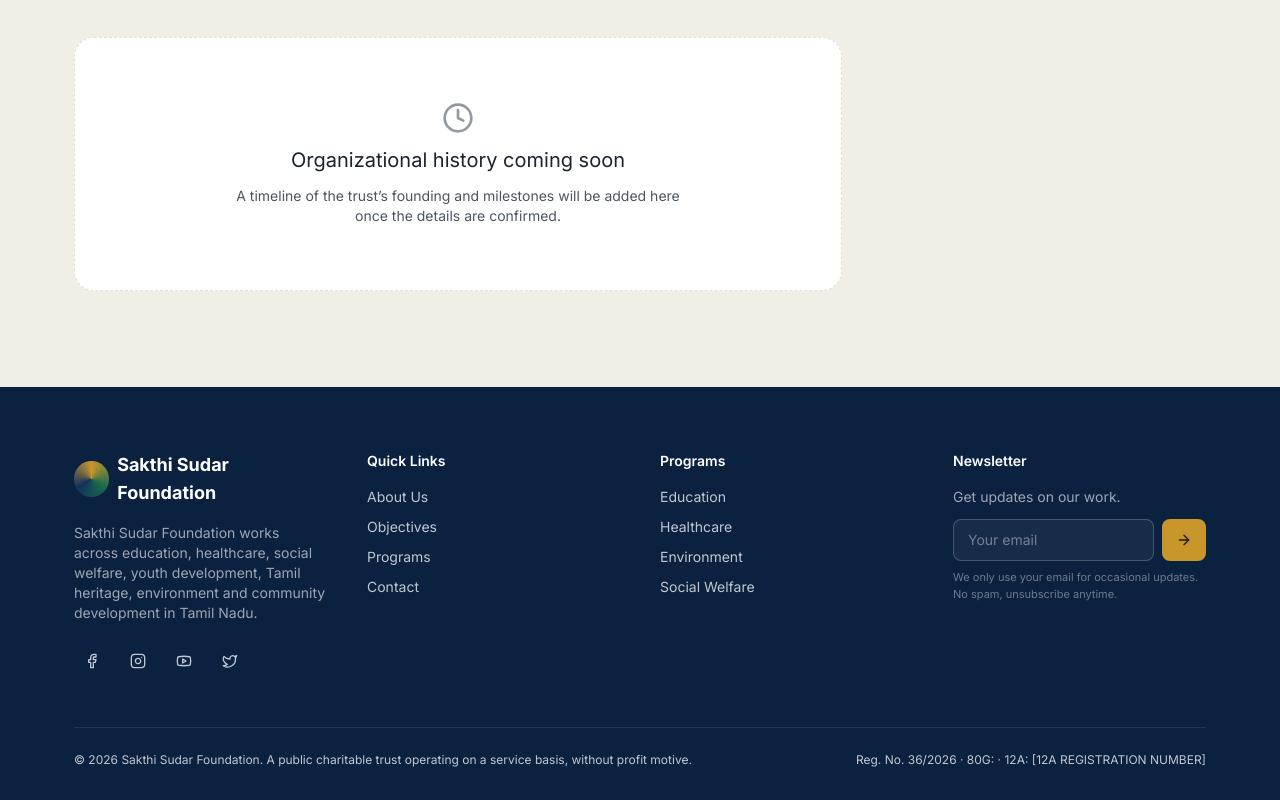
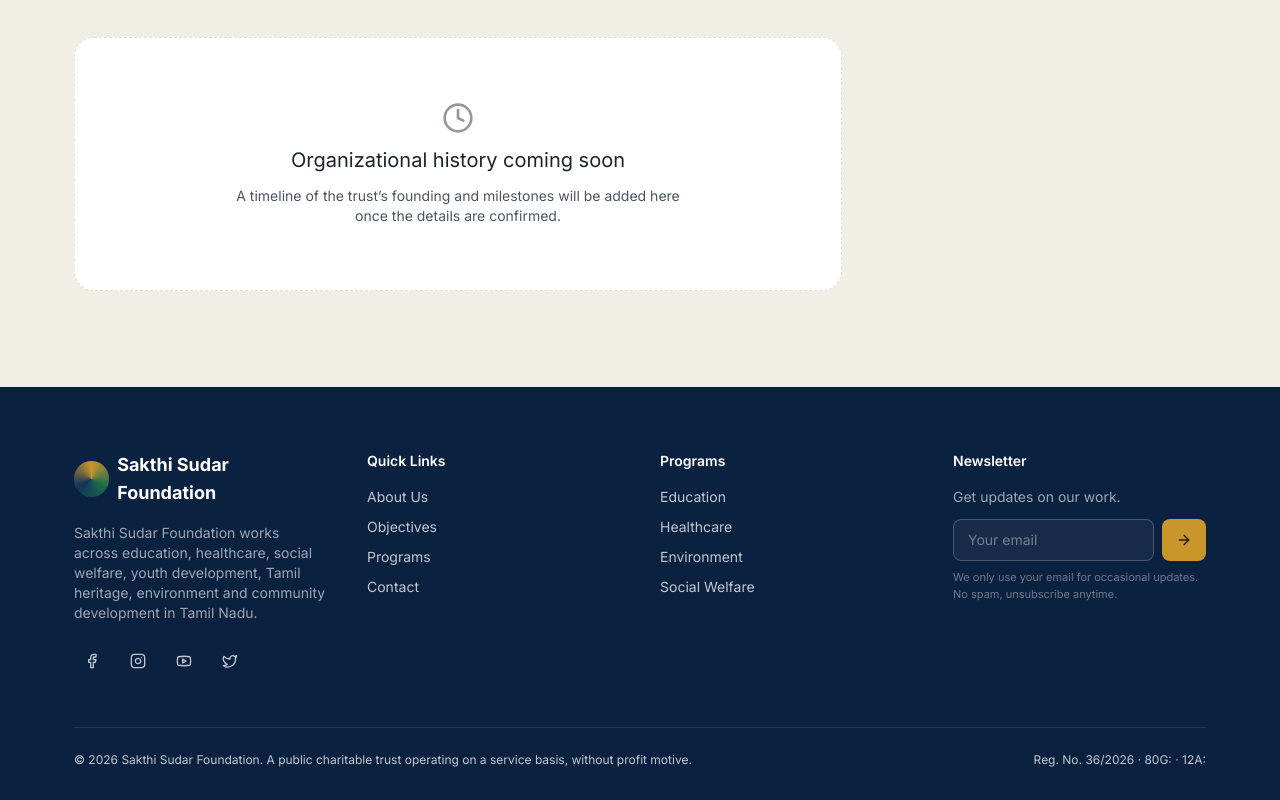
Before and after one commit to sakthisudarfoundation/ssf-test-2, a Next.js app: page /about in a window 1280 px wide. Shown: the part 1212-2012 px from the top of the page. Built offline with nearby package versions, Linux system fonts and the light colour scheme.

Commit message:
Update site.ts

```diff
--- a/data/site.ts
+++ b/data/site.ts
@@ -12,8 +12,6 @@ export const site = {
     "Sakthi Sudar Foundation works across education, healthcare, social welfare, youth development, Tamil heritage, environment and community development in Tamil Nadu.",
 
   registrationNumber: "36/2026",
-
-  twelveA: "[12A REGISTRATION NUMBER]",
 
   domain: "https://sakthisudarfoundation.org",
 
```
